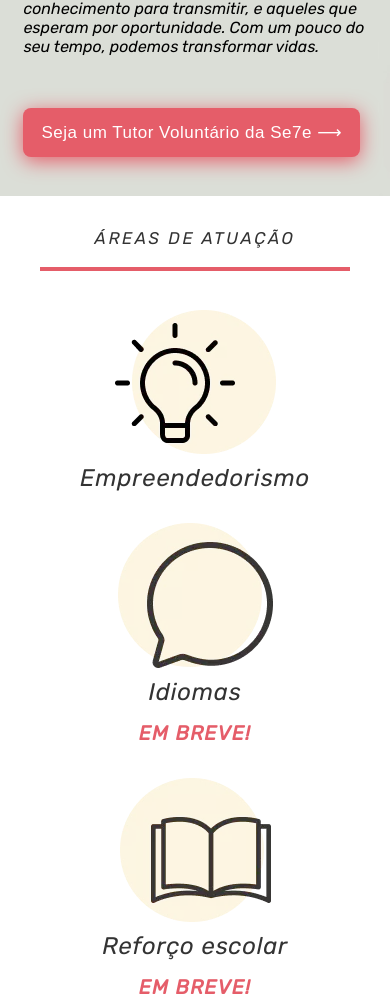
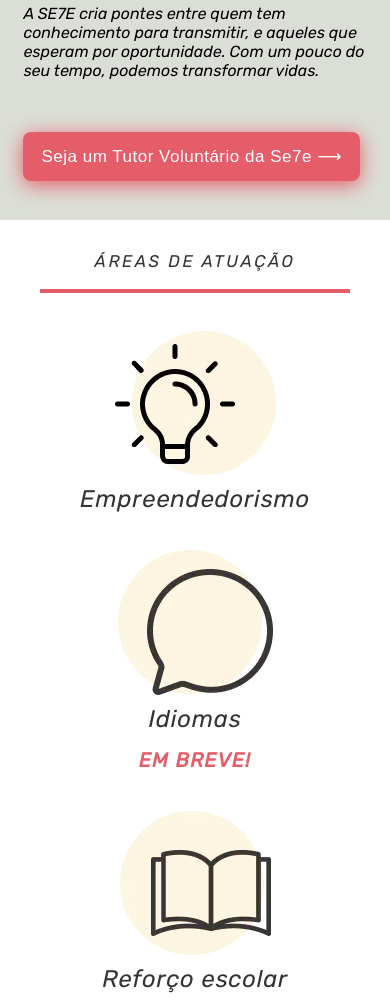
Before and after one commit to douglas218/instituto-se7e, a plain HTML site: page src/home.html in a window 390 px wide. Shown: the part 249-1254 px from the top of the page. Drawn offline with Linux system fonts and the light colour scheme.

Commit message:
update two

```diff
--- a/src/css/home.css
+++ b/src/css/home.css
@@ -1,4 +1,4 @@
-html, body, h1, h2, h3, p{
+html, body, h1, h2, h3, p, ul, li{
     margin: 0;
     padding: 0;
 }
@@ -7,6 +7,7 @@ body{
     font-family: 'Rubik', sans-serif;
     font-style: normal;
 }
+
 
 .header {
     background-image: url(../img/background.png);
@@ -166,12 +167,35 @@ img.logo {
 
 
 
+@media all and (max-width: 815px) {
 
+    /*SECTION - ÁREA DE ATUAÇÃO */
+    .area-de-atuacao, .faca-parte-da-equipe text, .conheca-a-se7e {
+        padding: 0 2% 0 2%;
+    }
+
+    .area-de-atuacao ul.ul-icon {
+        display: flex;
+        flex-direction: column;
+    }
+    .area-de-atuacao .ul-icon a {
+        padding-bottom: 5%;
+    }
+    .area-de-atuacao .ul-icon a:last-child {
+        padding-bottom: 0;
+    }
+
+
+ }
 
 /* Mobile */
 
 @media all and (max-width: 500px) {
 
+    /*SECTION - HEADER*/
+    img.logo {
+        padding: 9% 0 18% 0;
+    }
     .header {
         padding: 2% 6% 10% 6%;
     }
@@ -184,24 +208,33 @@ img.logo {
     .linha {
         max-width: 305.43px;
     }
-    .area-de-atuacao ul.ul-icon {
-        margin: 0 auto;
-        padding: 0;
-        width: 300px;
-    }
+
+    /* SECTION TWO - ÁREA DE ATAUAÇÃO */
     .area-de-atuacao .ul-icon a {
         padding-bottom: 8%;
     }
-    .area-de-atuacao .ul-icon a:last-child {
-        padding-bottom: 0;
-    }
+
+
 
     /* SECTION THREE - FAÇA PARTE DA EQUIPE */
     .faca-parte-da-equipe.text {
         padding: 0 6% 0 6%;
     }
+    .faca-parte-da-equipe h2 {
+        margin-top: 16%;
+    }
+    .text p {
+        padding-top: 9%;
+    }
+
+
     /* SECTION FOUR - CONHEÇA A SE7E */
     .conheca-a-se7e {
         padding: 0 6% 0 6%;
     }
+
+    /* SECTION _ FOOTER*/
+    .socialIcons {
+        padding: 12% 0 14% 0;
+    }
 }
```
